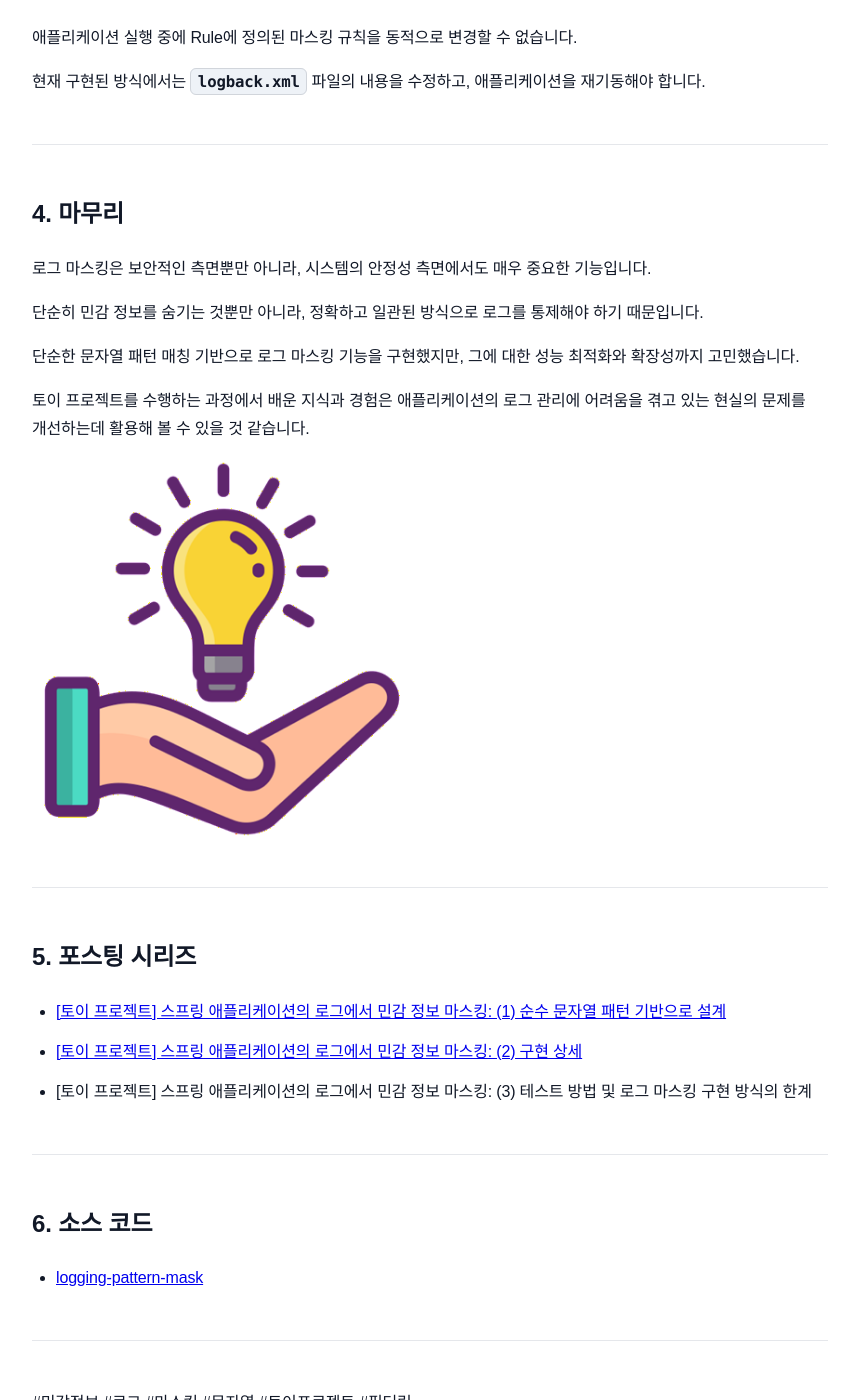
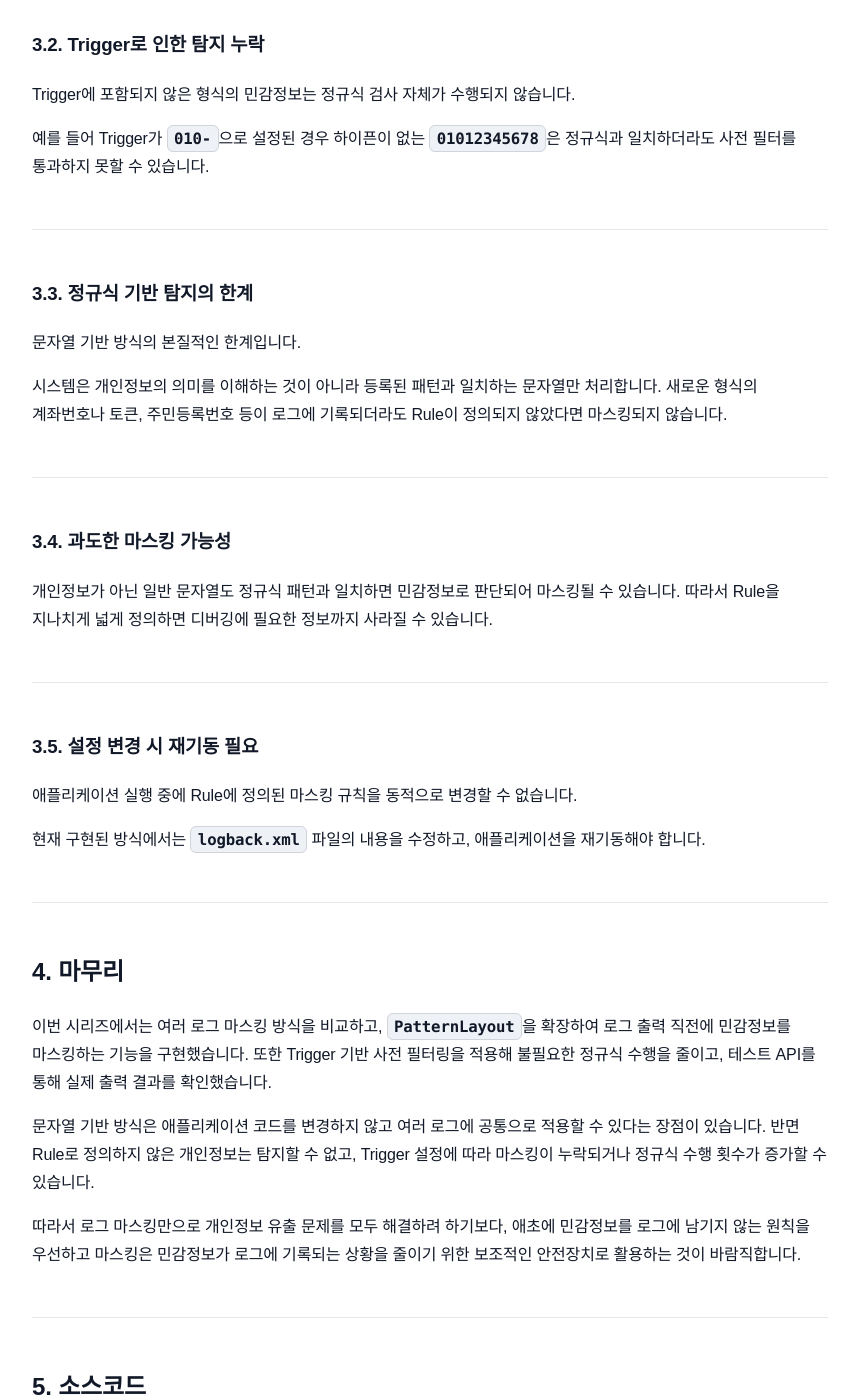
Before and after one commit to sanghoon-lee/sanghoon-lee.github.io, a Jekyll site: the page built from _posts/2026-02-20-logging-pattern-mask3.md, in a window 1280 px wide and 1400 px high, scrolled down 3281 px. Shown: the whole window, without its empty margins (210-1069 px from the left). Built offline with Jekyll 4.4.1, drawn with Linux system fonts in a browser that asks for light colours; nearby versions of some CDN libraries; comment, search, counter and statistics services are not loaded; some of the changed text lies outside the part shown.

Commit message:
로스마스킹 포스팅 시리즈 3편 리라이팅

````diff
--- a/_data/logmasking.yml
+++ b/_data/logmasking.yml
@@ -6,3 +6,5 @@ posts:
     url: "/2026/02/16/logging-pattern-mask/"
   - title: "(2) PatternLayout 확장으로 로그 마스킹 구현하기"
     url: "/2026/02/18/logging-pattern-mask2/"
+  - title: "(3) 동작 검증과 한계"
+    url: "/2026/02/20/logging-pattern-mask3/"
--- a/_posts/2026-02-20-logging-pattern-mask3.md
+++ b/_posts/2026-02-20-logging-pattern-mask3.md
@@ -1,35 +1,35 @@
 ---
 layout: post
-title: "[토이 프로젝트] 스프링 애플리케이션의 로그에서 민감 정보 마스킹: (3) 테스트 방법 및 로그 마스킹 구현 방식의 한계"
+title: "[토이프로젝트] Spring Boot Logback 로그 마스킹 구현: (3) 동작 검증과 한계"
 date: 2026-02-20
-description: 스프링 애플리케이션의 로그에 포함된 민감정보를 암호화하는 토이 프로젝트를 수행하는 과정을 정리한 글입니다. 3/3
+description: Spring Boot Logback 로그 마스킹 기능을 API 요청으로 테스트하고, 정규식과 Trigger 기반 문자열 마스킹 방식의 한계와 운영 시 고려사항을 정리합니다.
 image: /assets/images/security.png
 categories: 토이프로젝트
+tags:
+  - 보안
+  - 자바
 ---
 
-지난 포스팅에서 코드를 중심으로 어떻게 로그 마스킹을 구현했는지 살펴봤습니다.
+지난 포스팅에서 코드를 중심으로 어떻게 로그 마스킹을 구현했는지 설명했습니다.
 
-이번에는 로그 마스킹 기능을 테스트하는 방법과 출력 문자열을 가공해서 마스킹하는 방식에는 어떤 한계가 있는지 알아보도록 하겠습니다.
-
-<img class="main-image" src="/assets/images/security.png" alt="민감 정보">
+이번에는 테스트 API를 이용해 전화번호와 이메일 주소가 실제 로그에서 어떻게 마스킹되는지 확인해보겠습니다. 또한 정규식과 Trigger를 이용한 문자열 기반 마스킹 방식의 한계와 운영 시 고려사항도 살펴보겠습니다.
 
 ---
 
-## 1. 테스트 방법
+## 1. 테스트 API
 
-간단하게 문자열을 입력받아서 그대로 응답해주는 Echo API가 토이 프로젝트에 구현되어 있습니다.
-
-API가 수행되는 과정에서 로그 출력이 발생하며, 이때 로그에서 민감 정보가 마스킹된 것을 확인할 수 있습니다.
+로그 마스킹 동작을 확인하기 위해 요청으로 받은 문자열을 로그에 출력하고 그대로 응답하는 테스트 API를 구현했습니다. API 호출 과정에서 응답 데이터는 원본으로 유지되고, 로그에 기록되는 문자열만 마스킹됩니다.
 
 **API 요청 형식**
+
+```text
+Method: POST
+URL: /api/payload
+Content-Type: application/json
+
+Request Body
+- message: 로그에 출력할 테스트 문자열
 ```
-URL: POST /api/payload
-Content-Type: application/json
-Parameters
-  message: 애플리케이션에 보낼 문자열 메시지
-```
-
-Echo API의 코드는 다음과 같이 작성되어 있습니다.
 
 **PayloadController.java**
 ```java
@@ -47,14 +47,14 @@ public APIResponse<PayloadResponse> publish(@Valid @RequestBody PayloadRequest r
 
 ## 2. 테스트 결과
 
-**테스트 API 요청**
+**요청**
 ```bash
 curl -X POST "http://localhost:8080/api/payload" \
   -H "Content-Type: application/json" \
   -d '{"message":"phone=010-1234-5678, email=abcdef@gmail.com"}'
 ```
 
-**테스트 API 응답**
+**응답**
 ```text
 {
   "code": 200,
@@ -72,27 +72,63 @@ curl -X POST "http://localhost:8080/api/payload" \
 received : phone=010-****-5678, email=ab****@gmail.com
 ```
 
+마스킹은 응답 데이터나 애플리케이션 내부 값을 변경하는 기능이 아닙니다. `MaskingPatternLayout`이 최종 로그 문자열만 가공하므로 API 응답에는 원본 값이 유지되고, 로그에 기록되는 값만 마스킹됩니다.
+
+다양한 입력 데이터를 사용해 추가 테스트를 진행했고, 결과는 아래 표로 정리했습니다.
+
+| 테스트 입력                   | 로그 출력 결과                   |
+| ------------------------ | -------------------------- |
+| `phone=010-1234-5678`    | `phone=010-****-5678`      |
+| `email=abcdef@gmail.com` | `email=ab****@gmail.com`   |
+| `message=hello`          | 원본 그대로 출력                  |
+| `phone=01012345678`      | Trigger가 `010-`이면 마스킹되지 않음 |
+| `phone1=010-1234-5678`, `phone2=010-9876-5432`               | 두 값 모두 마스킹                 |
+
+
+
 ---
 
 ## 3. 로그 마스킹 구현 방식의 한계
 
-로그 마스킹 기능은 최대한 단순하게 구현되어 있습니다. 실무에서도 충분히 활용할 수 있지만, 한계는 분명 존재합니다.
+`PatternLayout` 기반 문자열 처리 방식은 구조가 단순해 적용 가능성은 높습니다. 하지만 실제 운영 환경에 사용하려면 성능과 탐지 정확성, 장애 처리 방식을 추가로 검증할 필요가 있습니다.
 
 ---
 
-### 3.1. 성능
+### 3.1. 정규식 처리 비용
 
 정규식으로 문자열에서 특정 패턴이 존재하는지 검사하는 코드는 성능에 부담을 줄 수 있습니다.
 
-그래서 Trigger 기반 필터링을 활용하여 실제로 민감 정보가 포함된 경우에만 정규식 검사가 수행되도록 했습니다.
+그래서 Trigger 기반 사전 필터링을 적용하여 특정 키워드가 포함된 로그에만 정규식 검사를 수행하도록 했습니다.
 
 하지만, 매우 긴 로그 문자열이나 복잡한 패턴이 포함되는 경우 마스킹 처리 속도가 느려질 수 있습니다.
 
-이때에는 추가적으로 패턴 최적화 및 캐싱을 통해 성능 향상을 고려해야 합니다.
+운영 환경에서는 정규식의 복잡도와 Rule 개수를 최소화하고, 로그 길이와 처리량을 기준으로 성능 영향을 측정할 필요가 있습니다.
 
 ---
 
-### 3.2. 패턴 변경의 유연성 부족
+### 3.2. Trigger로 인한 탐지 누락
+
+Trigger에 포함되지 않은 형식의 민감정보는 정규식 검사 자체가 수행되지 않습니다.
+
+예를 들어 Trigger가 `010-`으로 설정된 경우 하이픈이 없는 `01012345678`은 정규식과 일치하더라도 사전 필터를 통과하지 못할 수 있습니다.
+
+---
+
+### 3.3. 정규식 기반 탐지의 한계
+
+문자열 기반 방식의 본질적인 한계입니다.
+
+시스템은 개인정보의 의미를 이해하는 것이 아니라 등록된 패턴과 일치하는 문자열만 처리합니다. 새로운 형식의 계좌번호나 토큰, 주민등록번호 등이 로그에 기록되더라도 Rule이 정의되지 않았다면 마스킹되지 않습니다.
+
+---
+
+### 3.4. 과도한 마스킹 가능성
+
+개인정보가 아닌 일반 문자열도 정규식 패턴과 일치하면 민감정보로 판단되어 마스킹될 수 있습니다. 따라서 Rule을 지나치게 넓게 정의하면 디버깅에 필요한 정보까지 사라질 수 있습니다.
+
+---
+
+### 3.5. 설정 변경 시 재기동 필요
 
 애플리케이션 실행 중에 Rule에 정의된 마스킹 규칙을 동적으로 변경할 수 없습니다.
 
@@ -102,29 +138,16 @@ received : phone=010-****-5678, email=ab****@gmail.com
 
 ## 4. 마무리
 
-로그 마스킹은 보안적인 측면뿐만 아니라, 시스템의 안정성 측면에서도 매우 중요한 기능입니다.
+이번 시리즈에서는 여러 로그 마스킹 방식을 비교하고, `PatternLayout`을 확장하여 로그 출력 직전에 민감정보를 마스킹하는 기능을 구현했습니다. 또한 Trigger 기반 사전 필터링을 적용해 불필요한 정규식 수행을 줄이고, 테스트 API를 통해 실제 출력 결과를 확인했습니다.
 
-단순히 민감 정보를 숨기는 것뿐만 아니라, 정확하고 일관된 방식으로 로그를 통제해야 하기 때문입니다.
+문자열 기반 방식은 애플리케이션 코드를 변경하지 않고 여러 로그에 공통으로 적용할 수 있다는 장점이 있습니다. 반면 Rule로 정의하지 않은 개인정보는 탐지할 수 없고, Trigger 설정에 따라 마스킹이 누락되거나 정규식 수행 횟수가 증가할 수 있습니다.
 
-단순한 문자열 패턴 매칭 기반으로 로그 마스킹 기능을 구현했지만, 그에 대한 성능 최적화와 확장성까지 고민했습니다.
-
-토이 프로젝트를 수행하는 과정에서 배운 지식과 경험은 애플리케이션의 로그 관리에 어려움을 겪고 있는 현실의 문제를 개선하는데 활용해 볼 수 있을 것 같습니다.
-
-<img class="main-image" src="/assets/images/solution.png" alt="문제해결">
+따라서 로그 마스킹만으로 개인정보 유출 문제를 모두 해결하려 하기보다, 애초에 민감정보를 로그에 남기지 않는 원칙을 우선하고 마스킹은 민감정보가 로그에 기록되는 상황을 줄이기 위한 보조적인 안전장치로 활용하는 것이 바람직합니다.
 
 ---
 
-## 5. 포스팅 시리즈
+## 5. 소스코드
 
-* [[토이 프로젝트] 스프링 애플리케이션의 로그에서 민감 정보 마스킹: (1) 순수 문자열 패턴 기반으로 설계](https://sanghoon-lee.github.io/2026/02/16/logging-pattern-mask/)
-* [[토이 프로젝트] 스프링 애플리케이션의 로그에서 민감 정보 마스킹: (2) 구현 상세](https://sanghoon-lee.github.io/2026/02/18/logging-pattern-mask2/)
-* [토이 프로젝트] 스프링 애플리케이션의 로그에서 민감 정보 마스킹: (3) 테스트 방법 및 로그 마스킹 구현 방식의 한계
+전체 소스 코드는 아래 저장소에서 확인할 수 있습니다.
 
----
-
-## 6. 소스 코드
 * [logging-pattern-mask](https://github.com/sanghoon-lee/logging-pattern-mask)
-
----
-
-#민감정보 #로그 #마스킹 #문자열 #토이프로젝트 #필터링
````
Also changed, not shown: _posts/2026-02-18-logging-pattern-mask2.md (+3 -0 lines).
